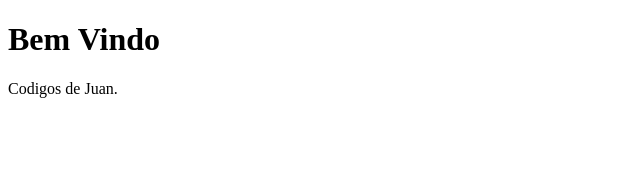
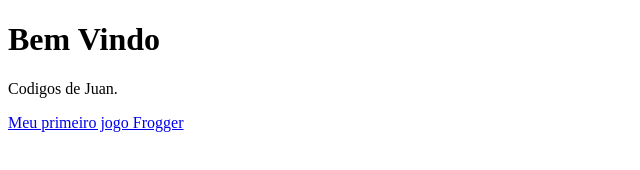
Before and after one commit to juanphf/juanphf.github.io, a plain HTML site: page index.html in a window 1280 px wide. Shown: the whole page, without its empty margins (0-640 px from the left). Drawn offline with Linux system fonts and the light colour scheme.

Commit message:
Update index.html

```diff
--- a/index.html
+++ b/index.html
@@ -7,6 +7,7 @@
 
 <h1>Bem Vindo</h1>
 <p>Codigos de Juan.</p>
+  <a href="https://juanphf.github.io/Frogger/">Meu primeiro jogo Frogger</a>
 
 </body>
 </html>
```
